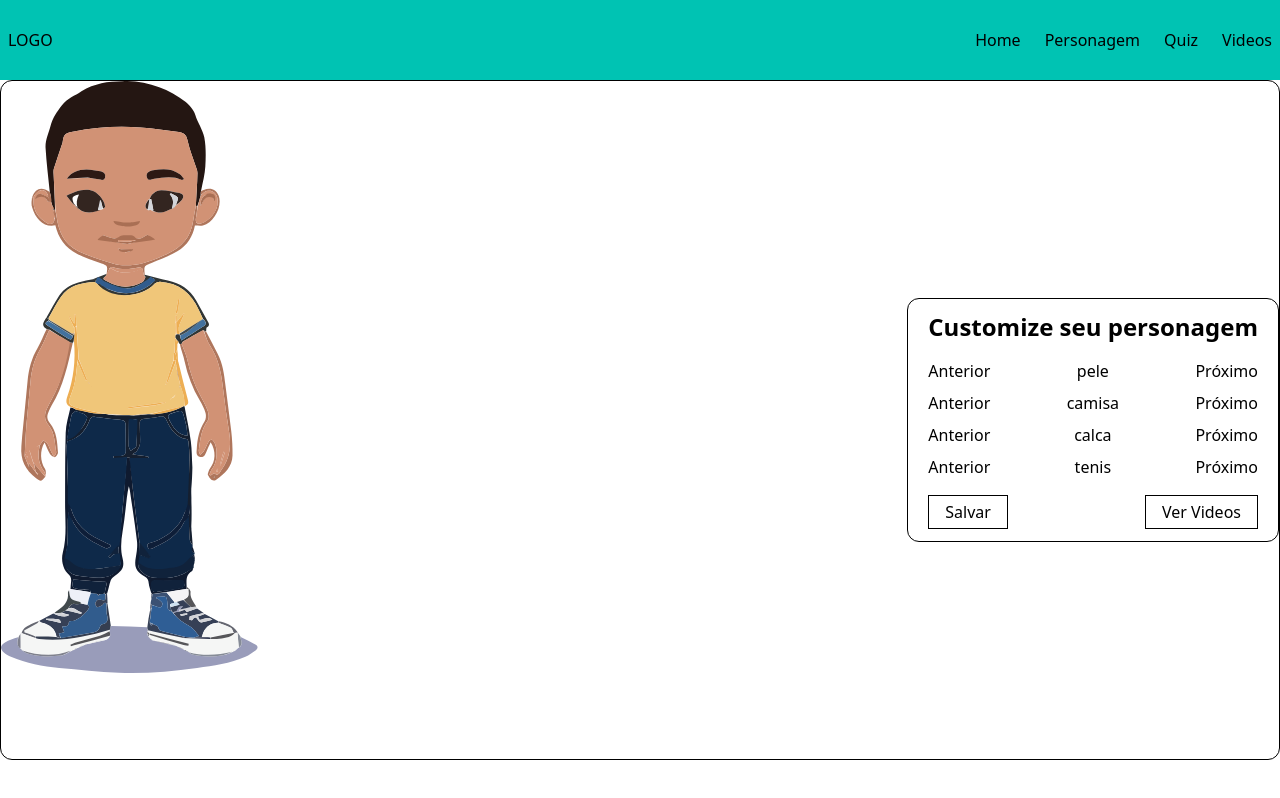
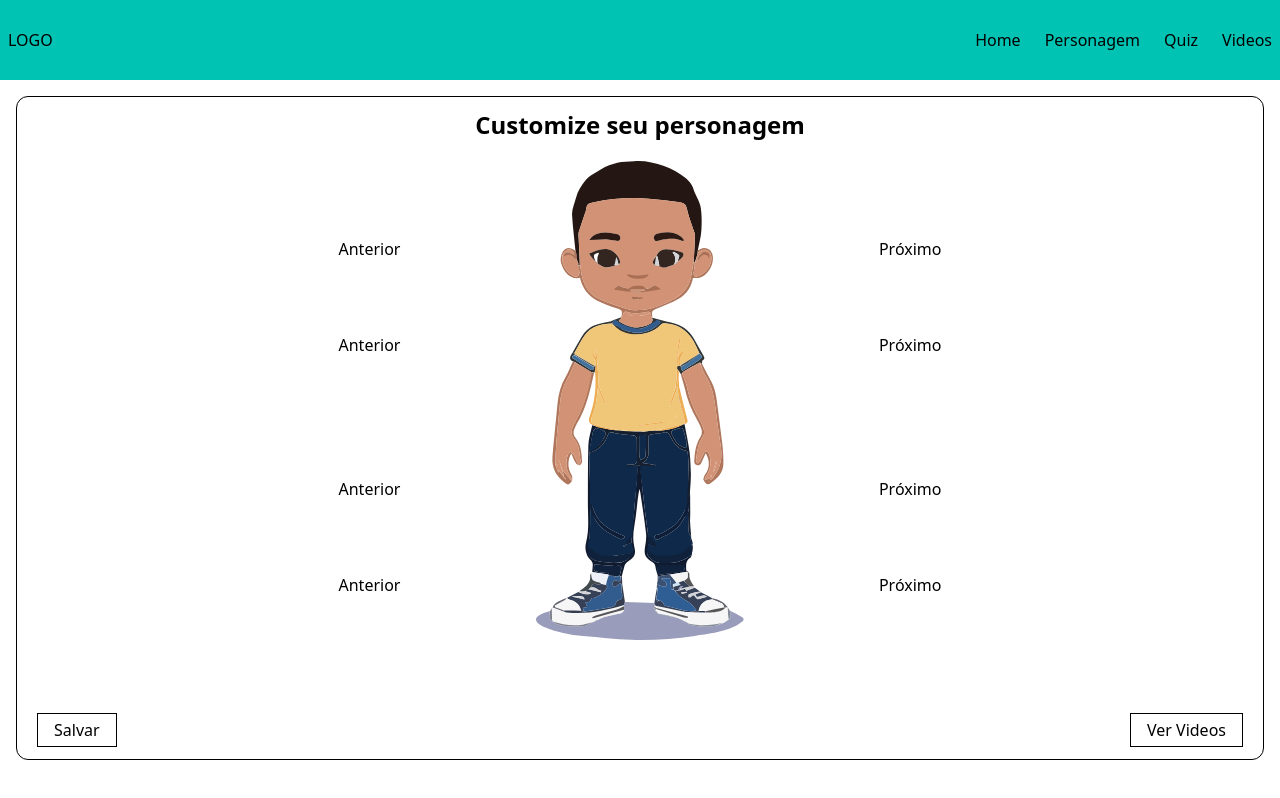
Before and after one commit to rafadagalera/Amigos-da-Saude, a React (Vite) app: page /personagem in a window 1280 px wide. Shown: the top 798 px of the page. Built offline with nearby package versions, Linux system fonts and the light colour scheme.

Commit message:
fix: criar personagem resposividade de telas

```diff
--- a/src/pages/personagem.jsx
+++ b/src/pages/personagem.jsx
@@ -11,10 +11,17 @@ export default function Personagem() {
   };
 
   return (
-    <div className="container mx-auto h-screen pt-20 md:pb-10">
-      <div className="flex h-full flex-col items-center justify-between rounded-xl border md:flex-row">
-        <div className="relative h-full w-40 md:w-96">
-          <img className="absolute" src={avatarInfo.pele[avatar.pele]} alt="" />
+    <div className="container px-4 mx-auto h-screen pt-24 pb-4 md:pb-10">
+      <div className="relative flex h-full flex-col items-center gap-4 rounded-xl border px-5 py-3">
+        <h1 className="text-lg md:text-2xl font-semibold">Customize seu personagem</h1>
+
+        <div className="absolute top-16 h-full">
+          <div className="relative h-full w-40 md:w-[13rem]">
+            <img
+              className="absolute"
+              src={avatarInfo.pele[avatar.pele]}
+              alt=""
+            />
             <img
               className="absolute"
               src={avatarInfo.camisa[avatar.camisa]}
@@ -31,37 +38,31 @@ export default function Personagem() {
               alt=""
             />
           </div>
+        </div>
 
-        <div className="flex flex-col gap-4 rounded-xl border px-5 py-3">
-          <h1 className="text-2xl font-semibold">Customize seu personagem</h1>
-
-          <div className="flex flex-col gap-2">
-            <div className="flex justify-between">
+        <div className="relative flex h-full w-full md:w-[50%] flex-col gap-2">
+          <div className="absolute md:top-20 top-14 flex w-full justify-between">
             <button onClick={() => trocarAnterior("pele")}>Anterior</button>
-              <p>pele</p>
             <button onClick={() => trocarProximo("pele")}>Próximo</button>
           </div>
 
-            <div className="flex justify-between">
+          <div className="absolute md:top-44 top-36 flex w-full justify-between">
             <button onClick={() => trocarAnterior("camisa")}>Anterior</button>
-              <p>camisa</p>
             <button onClick={() => trocarProximo("camisa")}>Próximo</button>
           </div>
 
-            <div className="flex justify-between">
+          <div className="absolute md:top-80 top-60 flex w-full justify-between">
             <button onClick={() => trocarAnterior("calca")}>Anterior</button>
-              <p>calca</p>
             <button onClick={() => trocarProximo("calca")}>Próximo</button>
           </div>
 
-            <div className="flex justify-between">
+          <div className="absolute md:top-[26rem] top-80 flex w-full justify-between">
             <button onClick={() => trocarAnterior("tenis")}>Anterior</button>
-              <p>tenis</p>
             <button onClick={() => trocarProximo("tenis")}>Próximo</button>
           </div>
         </div>
 
-          <div className="flex justify-between">
+        <div className="flex w-full justify-between">
           <button className="border px-4 py-1" onClick={salvarAvatar}>
             Salvar
           </button>
@@ -71,6 +72,5 @@ export default function Personagem() {
         </div>
       </div>
     </div>
-    </div>
   );
 }
```
Lines whose indentation alone changed are shown as unchanged.
